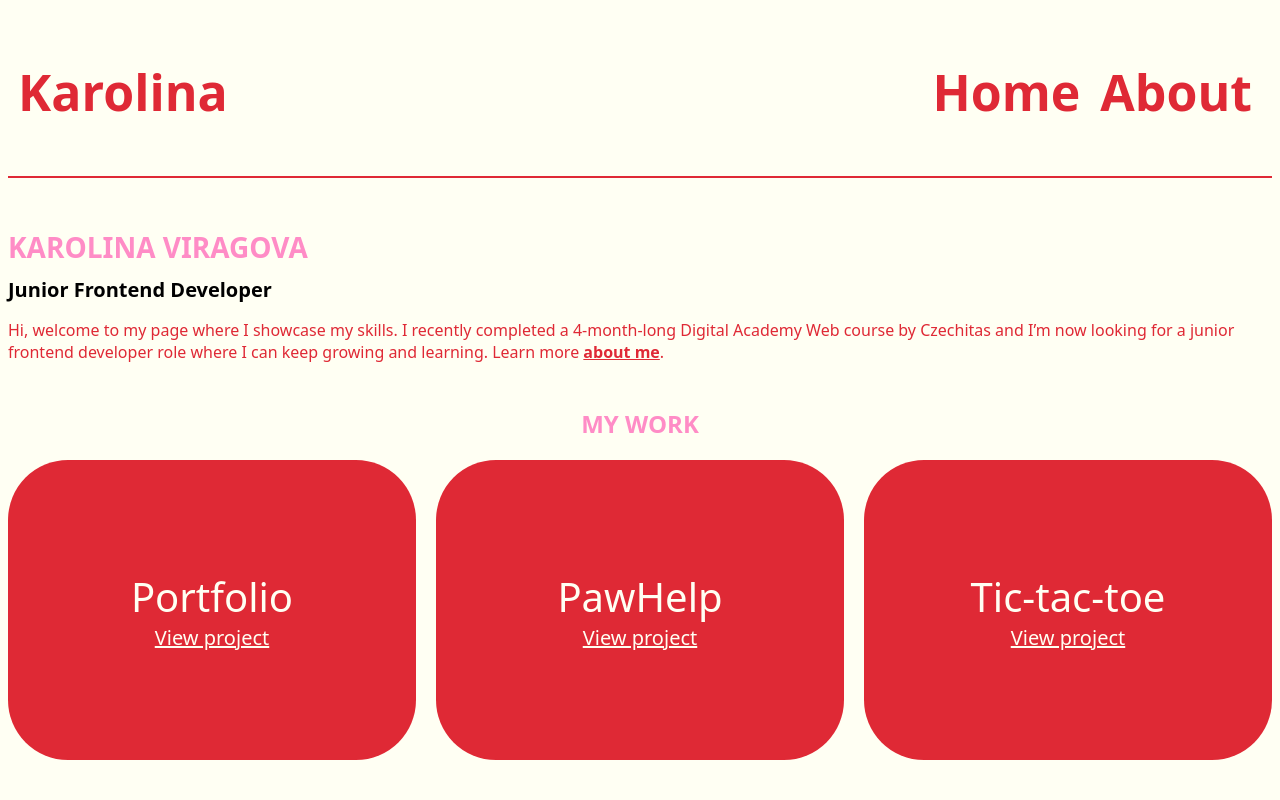
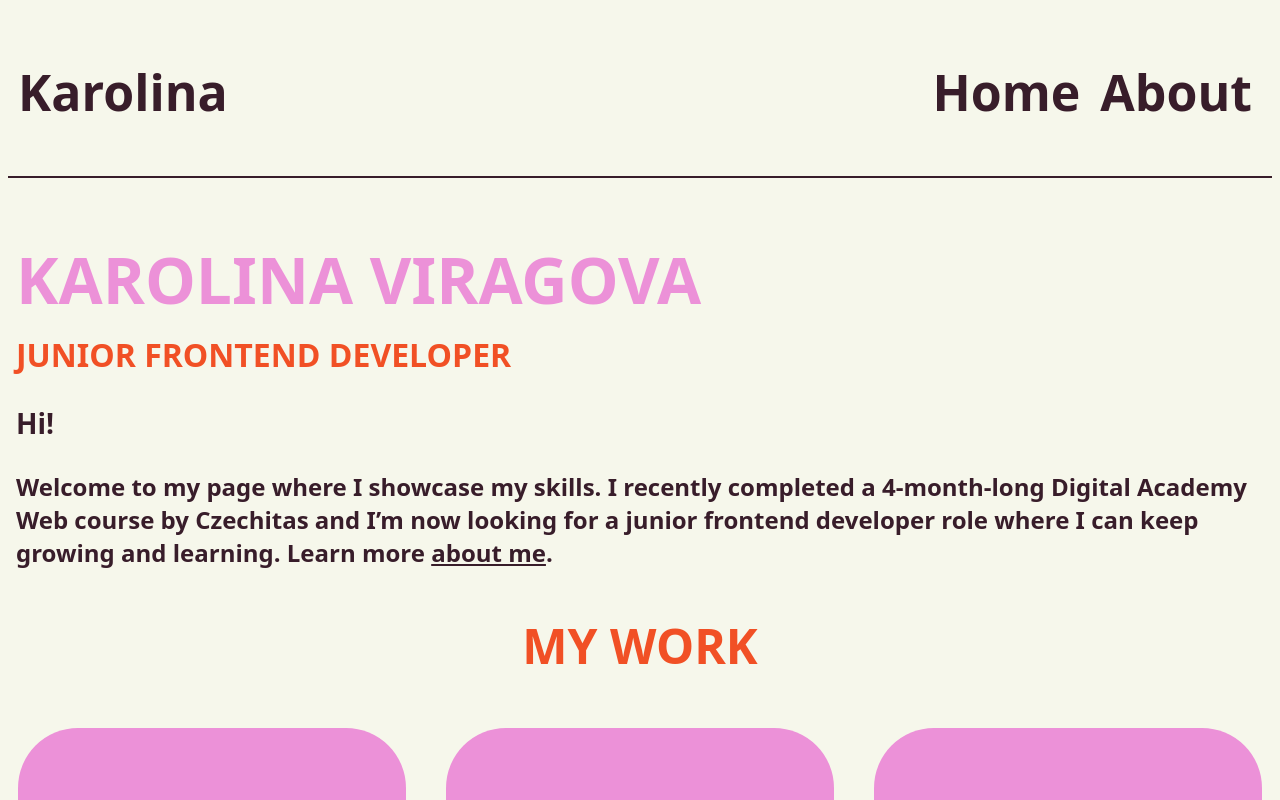
Before and after one commit to karolinaviragova/my-portfolio, a React (Vite) app: page / in a window 1280 px wide. Shown: the top 800 px of the page. Built offline with nearby package versions, Linux system fonts and the light colour scheme.

Commit message:
changes to css

```diff
--- a/src/components/HomePageIntro/HomePageIntro.css
+++ b/src/components/HomePageIntro/HomePageIntro.css
@@ -1,33 +1,77 @@
 .homepage__container {
   padding-top: 3.125rem;
+  margin: 0.5rem;
 }
 
-.homepage__name, .homepage__role {
+.homepage__name,
+.homepage__role {
   margin: 0;
+  text-transform: uppercase;
+
 }
 
 .homepage__name {
-  text-transform: uppercase;
   color: var(--secondary--color);
   padding-bottom: 0.625rem;
-  font-size: 1.75rem;
+  font-size: 2rem;
 }
 
-.homepage__role {
-  font-size: 1.25rem;
+.homepage__role,
+.homepage__heading {
+  color: var(--tertiary--color);
+  font-size: 1.5rem;
 }
 
-.homepage__intro-text, .homepage__link {
-  color: var(--primary--color);
+.homepage__role:hover,
+.homepage__heading:hover {
+  color: var(--secondary--color);
 }
 
+.homepage__intro-text,
 .homepage__link {
+  color: var(--primary--color);
   font-weight: bold;
+  text-align: left;
+  font-size: 1.1rem;
 }
 
 .homepage__heading {
   text-align: center;
   text-transform: uppercase;
   margin-top: 2.75rem;
-  color: var(--secondary--color);
 }
+
+/* Pro tablety (min šířka 768px) */
+@media (min-width: 768px) {
+  .homepage__name {
+    font-size: 2.5rem;
+
+  }
+
+  .homepage__intro-text,
+  .homepage__link {
+    font-size: 1rem;
+
+  }
+
+}
+
+/* Pro desktop (min šířka 1024px) */
+@media (min-width: 1024px) {
+  .homepage__name {
+    font-size: 4rem;
+
+  }
+
+  .homepage__role,
+  .homepage__heading {
+    font-size: 2rem;
+
+  }
+
+  .homepage__intro-text,
+  .homepage__link {
+    font-size: 1.5rem;
+
+  }
+}
--- a/src/components/HomePageIntro/HomePageIntro.jsx
+++ b/src/components/HomePageIntro/HomePageIntro.jsx
@@ -1,5 +1,5 @@
-import "./HomePageIntro.css"
-import { Link } from "react-router-dom";
+import './HomePageIntro.css';
+import { Link } from 'react-router-dom';
 
 export const HomePageIntro = () => {
   return (
@@ -7,11 +7,12 @@ export const HomePageIntro = () => {
       <h1 className="homepage__name">Karolina Viragova</h1>
       <h2 className="homepage__role">Junior Frontend Developer</h2>
       <div className="homepage__intro-text">
+        <h3>Hi!</h3>
         <p>
-          Hi, welcome to my page where I showcase my skills. I recently
-          completed a 4-month-long Digital Academy Web course by Czechitas and
-          I’m now looking for a junior frontend developer role where I can keep
-          growing and learning. Learn more{' '}
+          Welcome to my page where I showcase my skills. I recently completed a
+          4-month-long Digital Academy Web course by Czechitas and I’m now
+          looking for a junior frontend developer role where I can keep growing
+          and learning. Learn more{' '}
           <Link to="/about" className="homepage__link">
             about me
           </Link>
--- a/src/components/ProjectCard/ProjectCard.css
+++ b/src/components/ProjectCard/ProjectCard.css
@@ -3,13 +3,13 @@
   position: absolute;
   width: 350px;
   height: 100%;
-
+  margin: 10px;
 }
 
 .projectCard__card {
   width: 100%;
   height: 100%;
-  background-color: var(--primary--color);
+  background-color: var(--secondary--color);
   display: flex;
   flex-direction: column;
   justify-content: center;
@@ -20,9 +20,9 @@
 }
 
 .projectCard__card--back {
-  background-color: var(--primary--background);
-  color: var(--primary--color);
-  border: 2px solid var(--primary--color);
+  background-color: var(--secondary--color);
+  color: var(--primary--background);
+  border: 4px solid var(--tertiary--color);
 }
 
 .projectCard__heading {
--- a/src/index.css
+++ b/src/index.css
@@ -1,9 +1,10 @@
 :root {
   font-family: system-ui, Avenir, Helvetica, Arial, sans-serif;
-  --primary--background: #FFFFF3;
-  --primary--color: #DF2935;
-  --secondary--color: #FF8CC6;
-  --color--black: #000000;
+  --primary--background: #F6F7EB;
+  --primary--color: #381D2A;
+  --secondary--color: #EC91D8;
+  --tertiary--color: #F15025;
+  --color--black: #03191E;
 }
 
 html, body {
```
